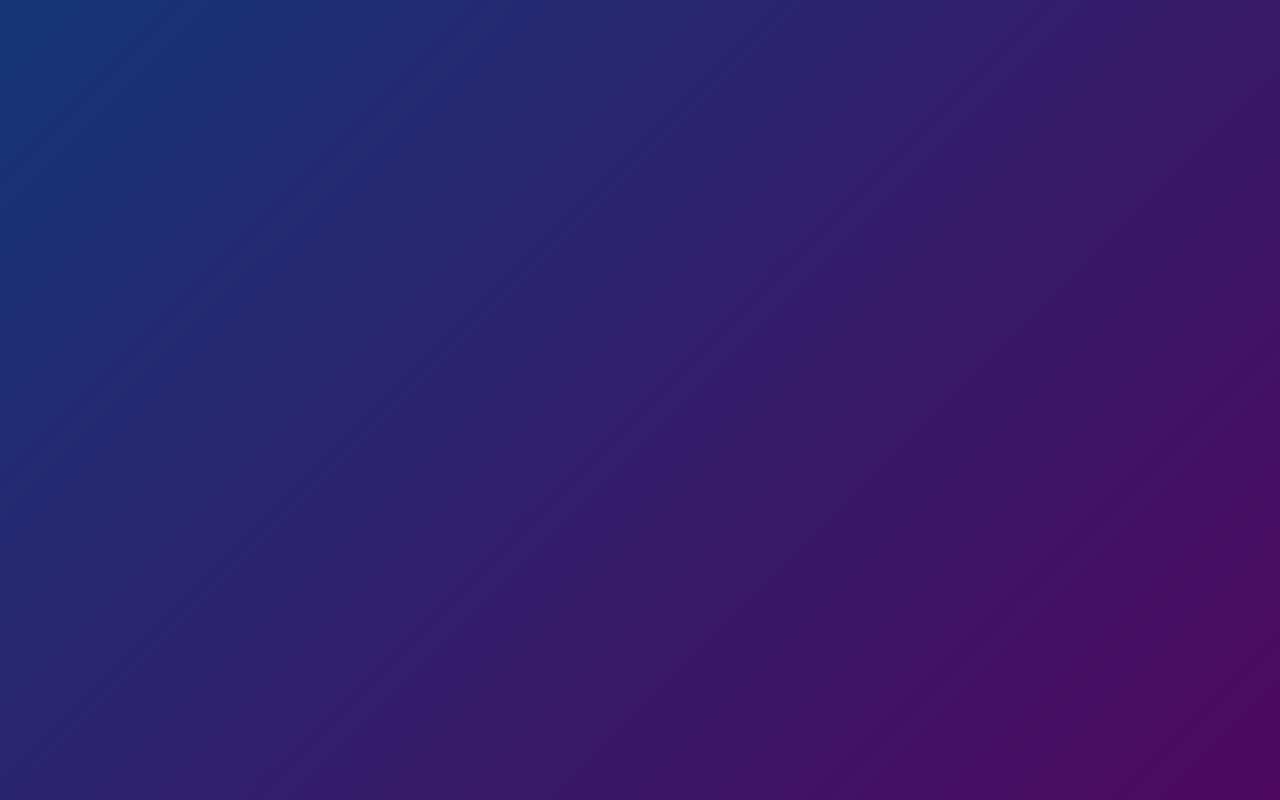
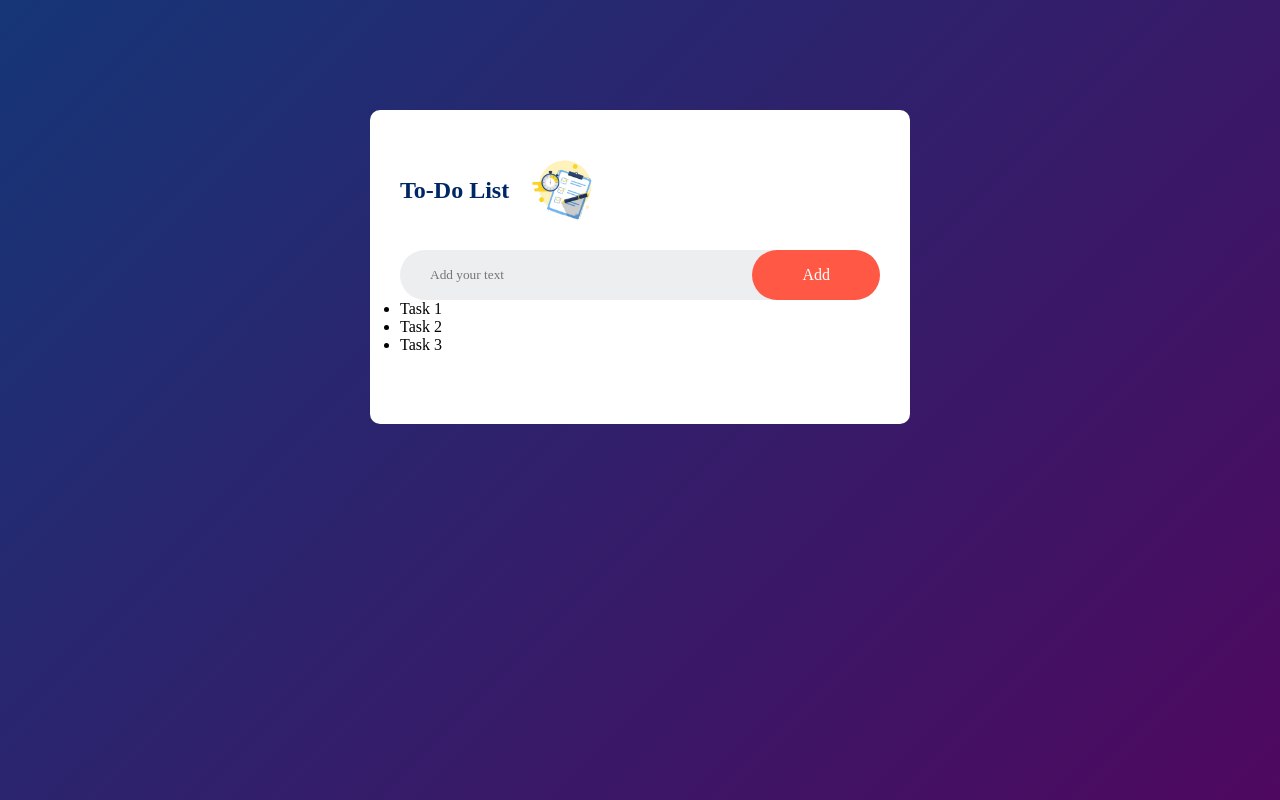
Before and after one commit to prachiii30/To-Do-List, a plain HTML site: page index.html in a window 1280 px wide. Drawn offline with Linux system fonts and the light colour scheme.

Commit message:
files Added

```diff
--- a/index.html
+++ b/index.html
@@ -7,6 +7,19 @@
     <link rel="stylesheet" href="style.css">
 </head>
 <body>
-    <div class="container"></div>
+    <div class="container">
+        <div class="todo-app">
+            <h2>To-Do List <img src="./images/icon.png"  alt="" class="icon"></h2>
+            <div class="row">
+                <input type="text" id="input-box" placeholder="Add your text">
+                <button>Add</button>
+            </div>
+            <ul class="list-container">
+                <li>Task 1</li>
+                <li>Task 2</li>
+                <li>Task 3</li>
+            </ul>
+        </div>
+    </div>
 </body>
 </html>
--- a/style.css
+++ b/style.css
@@ -8,5 +8,50 @@
     width:100%;
     min-height: 100vh;
     background: linear-gradient(135deg,#153677,#4e085f);
+    padding:10px;
 
 }
+.todo-app{
+    width:100%;
+    max-width: 540px;
+    background:#fff;
+    margin:100px auto 20px;
+    padding: 40px 30px 70px;
+    border-radius: 10px;
+}
+.todo-app h2{
+    color: #002765;
+    display: flex;
+    align-items: center;
+    margin-bottom:20px ;
+}
+.icon{
+    width: 80px;
+    height: 80px;
+    margin-left: 10px;
+}
+.row{
+    display: flex;
+    align-items: center;
+    justify-content: space-between;
+    background:#edeef0;
+    border-radius: 30px;
+    padding-left: 20px;
+}
+input{
+    flex:1;
+    border: none;
+    outline: none;
+    background: transparent;
+    padding: 10px;
+}
+button{
+    border: none;
+    outline: none;
+    padding: 16px 50px;
+    background: #ff5945;
+    color: #fff;
+    font-size: 16px;
+    cursor:pointer;
+    border-radius: 40px;
+}
```
